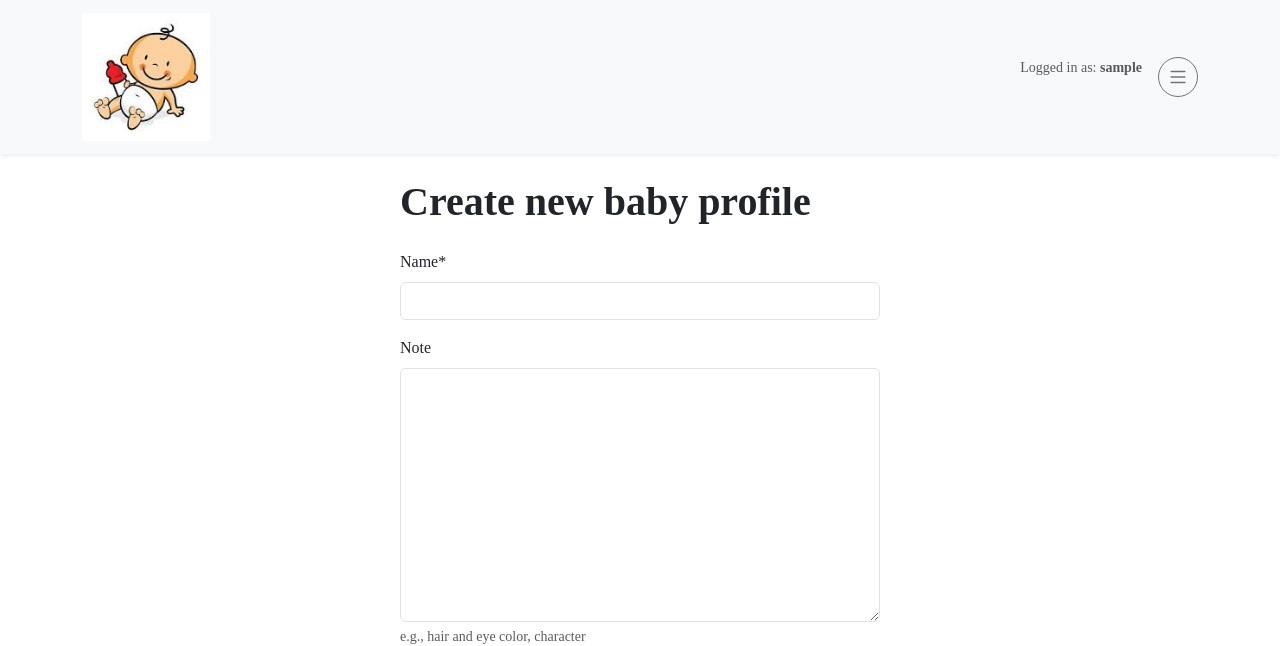
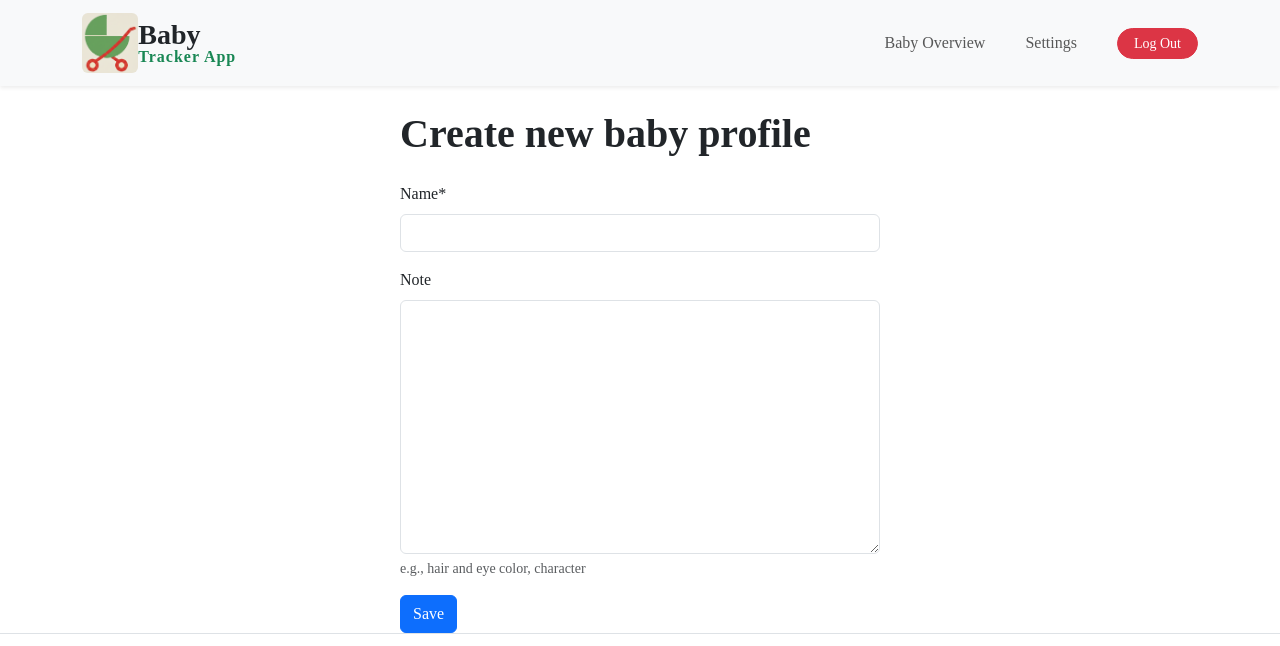
Before and after one commit to samalkralik/BabyTrackerProject, a Django app: page /overview/add/ in a window 1280 px wide. Shown: the top 646 px of the page. Run offline with Django 5.2, Linux system fonts and the light colour scheme; the visitor is signed in with stand-in values (Sample User, id 1); some libraries are stand-ins or nearby versions.

Commit message:
logo upgrade

```diff
--- a/baby_tracker_app/templates/baby_tracker_app/_base.html
+++ b/baby_tracker_app/templates/baby_tracker_app/_base.html
@@ -8,15 +8,21 @@
     <title>Baby Tracker app</title>
     <link href="{% static 'baby_tracker_app/bootstrap.min.css' %}" rel="stylesheet">
     <script defer src="{% static 'baby_tracker_app/bootstrap.bundle.min.js' %}"></script>
-
 </head>
 
 <body style="font-family: 'Google Sans Code'">
     <nav class="navbar navbar-expand-lg bg-body-tertiary shadow-sm">
         <div class="container">
-            <a class="navbar-brand" href="#">
-                <img src="{% static 'baby_tracker_app/baby_photo.jpg' %}" alt="" width="100" height="100"
-                    style="width: 8rem; height: auto;">
+            <a class="navbar-brand d-flex align-items-center" href="/">
+                <img src="{% static 'baby_tracker_app/logo.png' %}" alt="Logo" style="height: 60px; width: auto;"
+                    class="rounded">
+
+                <div class="lh-1">
+                    <span class="d-block fs-3 fw-bold text-dark">Baby</span>
+                    <span class="d-block fs-6 fw-bold text-success" style="letter-spacing: 1px;">
+                        Tracker App
+                    </span>
+                </div>
             </a>
 
             <button class="navbar-toggler" type="button" data-bs-toggle="collapse" data-bs-target="#navbarNav"
@@ -25,45 +31,34 @@
             </button>
 
             <div class="collapse navbar-collapse" id="navbarNav">
-                <ul class="navbar-nav">
+                <ul class="navbar-nav ms-auto align-items-lg-center gap-lg-4">
                     {% block nav_links %}
                     {% endblock %}
+
+                    <hr class="d-lg-none my-2 text-muted">
+
+                    {% if user.is_authenticated %}
+                    <li class="nav-item px-lg-3 py-1 small text-muted d-lg-none">
+                        User: {{ user.username }}
+                    </li>
+                    <li class="nav-item">
+                        <a class="nav-link" href="/overview/">Baby Overview</a>
+                    </li>
+                    <li class="nav-item">
+                        <a class="nav-link" href="#">Settings</a>
+                    </li>
+                    <li class="nav-item mt-2 mt-lg-0 ms-lg-2">
+                        <form action="/logout/" method="post">
+                            {% csrf_token %}
+                            <button type="submit" class="btn btn-danger btn-sm rounded-pill px-3">Log Out</button>
+                        </form>
+                    </li>
+                    {% else %}
+                    <li class="nav-item">
+                        <a class="btn btn-outline-primary btn-sm rounded-pill px-4" href="/login/">Log In</a>
+                    </li>
+                    {% endif %}
                 </ul>
-
-                <div class="d-flex align-items-right ms-auto">
-                    {% if user.is_authenticated %}
-                    <span class="me-3 text-muted small">Logged in as: <strong>{{ user.username }}</strong></span>
-
-                    <div class="dropdown">
-                        <button
-                            class="btn btn-outline-secondary rounded-circle p-2 d-flex align-items-center justify-content-center"
-                            type="button" id="userMenuButton" data-bs-toggle="dropdown" aria-expanded="false"
-                            style="width: 40px; height: 40px;">
-                            <svg xmlns="http://www.w3.org/2000/svg" width="24" height="24" fill="currentColor"
-                                class="bi bi-list" viewBox="0 0 16 16">
-                                <path fill-rule="evenodd"
-                                    d="M2.5 12a.5.5 0 0 1 .5-.5h10a.5.5 0 0 1 0 1H3a.5.5 0 0 1-.5-.5m0-4a.5.5 0 0 1 .5-.5h10a.5.5 0 0 1 0 1H3a.5.5 0 0 1-.5-.5m0-4a.5.5 0 0 1 .5-.5h10a.5.5 0 0 1 0 1H3a.5.5 0 0 1-.5-.5" />
-                            </svg>
-                        </button>
-
-                        <ul class="dropdown-menu dropdown-menu-end shadow border-0 mt-2"
-                            aria-labelledby="userMenuButton">
-                            <li><a class="dropdown-item" href="/overview/">🍼 Baby Overview</a></li>
-                            <li><a class="dropdown-item" href="#">⚙️ Settings</a></li>
-                            <li>
-                                <hr class="dropdown-divider">
-                            </li>
-                            <li>
-                                <button type="submit" class="btn btn-danger btn-sm w-100 rounded-pill">
-                                    Log Out
-                                </button>
-                            </li>
-                        </ul>
-                    </div>
-                    {% else %}
-                    <a href="#" class="btn btn-outline-primary rounded-pill px-4">Log In</a>
-                    {% endif %}
-                </div>
             </div>
         </div>
     </nav>
```
Also changed, not shown: baby_tracker_app/static/baby_tracker_app/logo.png (added), baby_tracker_app/static/baby_tracker_app/logo1.png (added).
